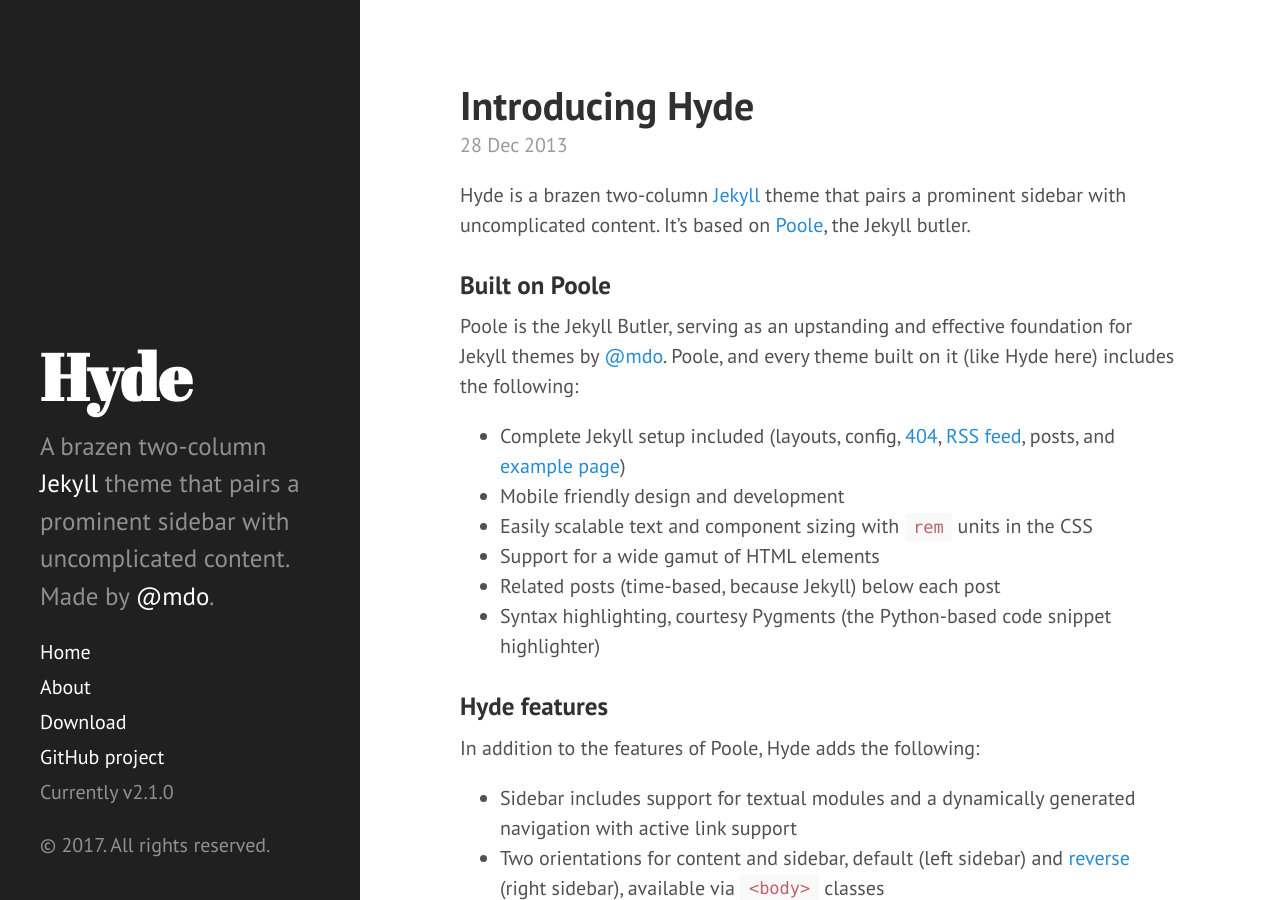
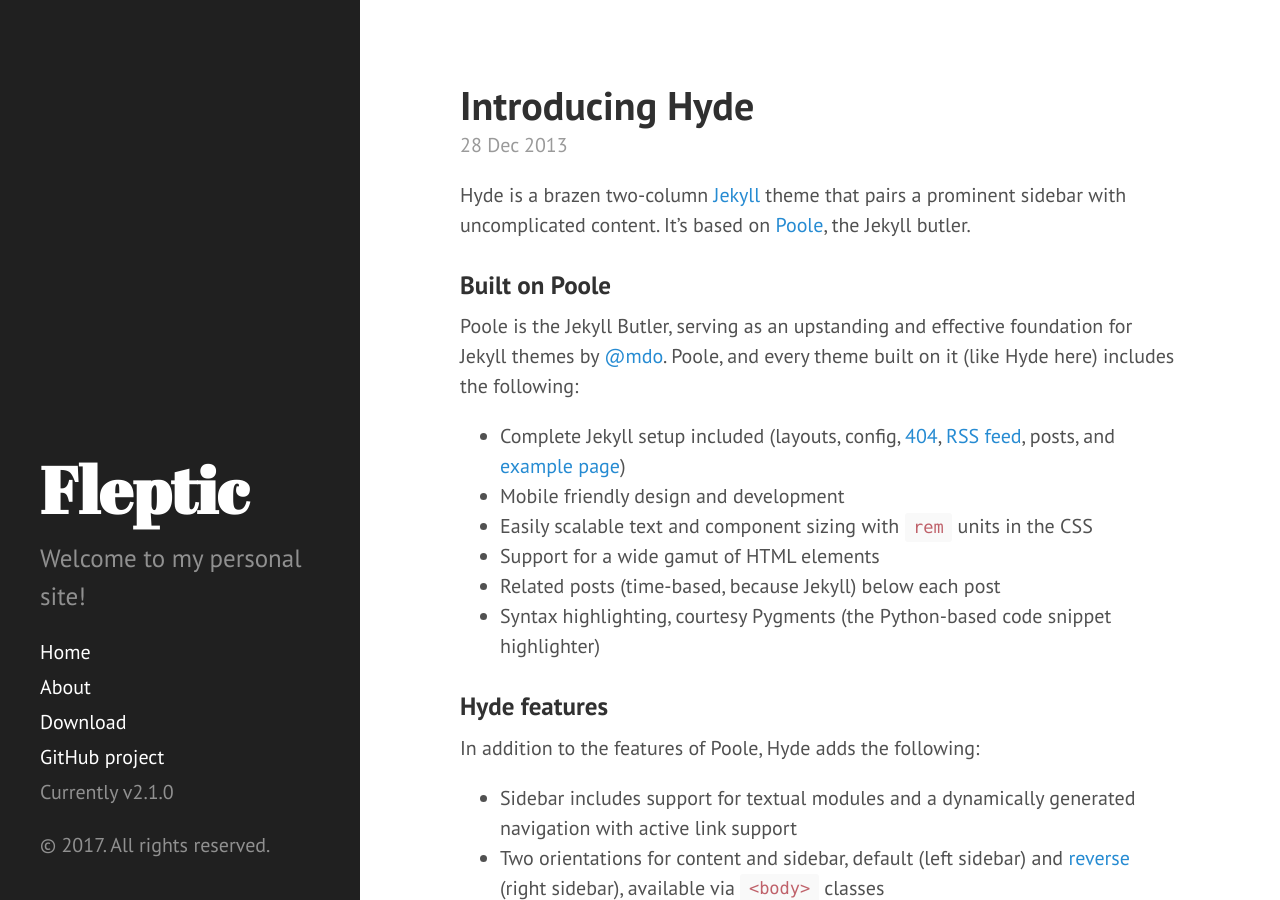
Before and after one commit to TheIllusionistMirage/TheIllusionistMirage.github.io, a Jekyll site: the page built from index.html, in a window 1280 px wide and 900 px high. Built offline with Jekyll 4.4.1, drawn with Linux system fonts in a browser that asks for light colours; Markdown is read by kramdown in place of the engine named in the settings; the list of posts is cut into pages by our own code.

```diff
--- a/_config.yml
+++ b/_config.yml
@@ -9,9 +9,9 @@
 gem: [jekyll-paginate, jekyll-gists]
 
 # Setup
-title:            Hyde
-tagline:          'A Jekyll theme'
-description:      'A brazen two-column <a href="http://jekyllrb.com" target="_blank">Jekyll</a> theme that pairs a prominent sidebar with uncomplicated content. Made by <a href="https://twitter.com/mdo" target="_blank">@mdo</a>.'
+title:            Fleptic
+tagline:          'My home on the internet'
+description:      'Welcome to my personal site!'
 url:              https://theillusionistmirage.github.io/
 baseurl:          /
 
```
